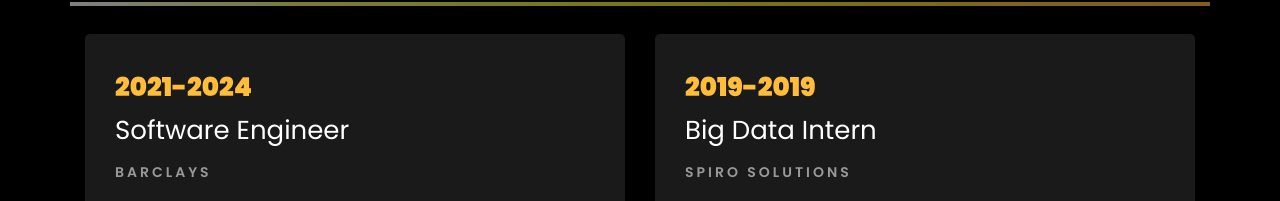
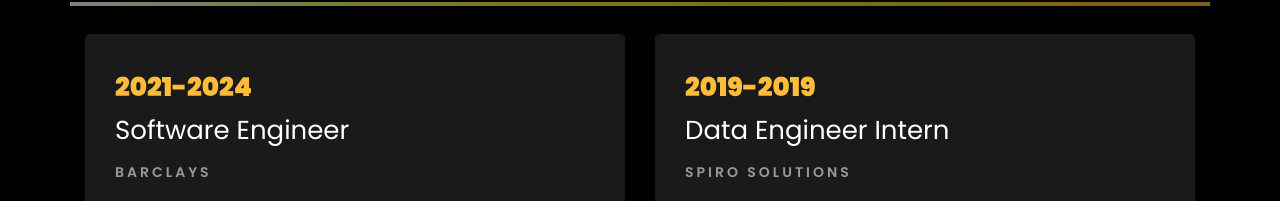
Before and after one commit to prasoona14/Prasoona_Portfolio.github.io, a plain HTML site: page index.html in a window 1280 px wide. Shown: the part 2703-2904 px from the top of the page. Drawn offline with Linux system fonts and the light colour scheme; animation ran at ten frames a second; files whose address does not match are found by name.

Commit message:
Update index.html

```diff
--- a/index.html
+++ b/index.html
@@ -380,7 +380,7 @@
 				<div class="col-md-6">
 					<div class="resume-wrap ftco-animate">
 						<span class="date">2019-2019</span>
-						<h2>Big Data Intern</h2>
+						<h2>Data Engineer Intern</h2>
 						<span class="position">Spiro Solutions</span>
 						<p class="mt-4">Spiro Solutions is a tech company specializing in big data and analytics, leveraging tools like Hadoop and Spark. It focuses on innovative solutions for large-scale data processing.
 							<ul>
@@ -461,6 +461,7 @@
           </div>
         </div>
         <div class="row d-flex">
+
           <div class="col-md-4 d-flex ftco-animate">
           	<div class="blog-entry justify-content-end">
               <a href="https://github.com/prasoona14/FoodBot-Chatbot-for-Food-Delivery" class="block-20 zoom-effect" style="background-image: url('images/proj_1.jpg');">
```
